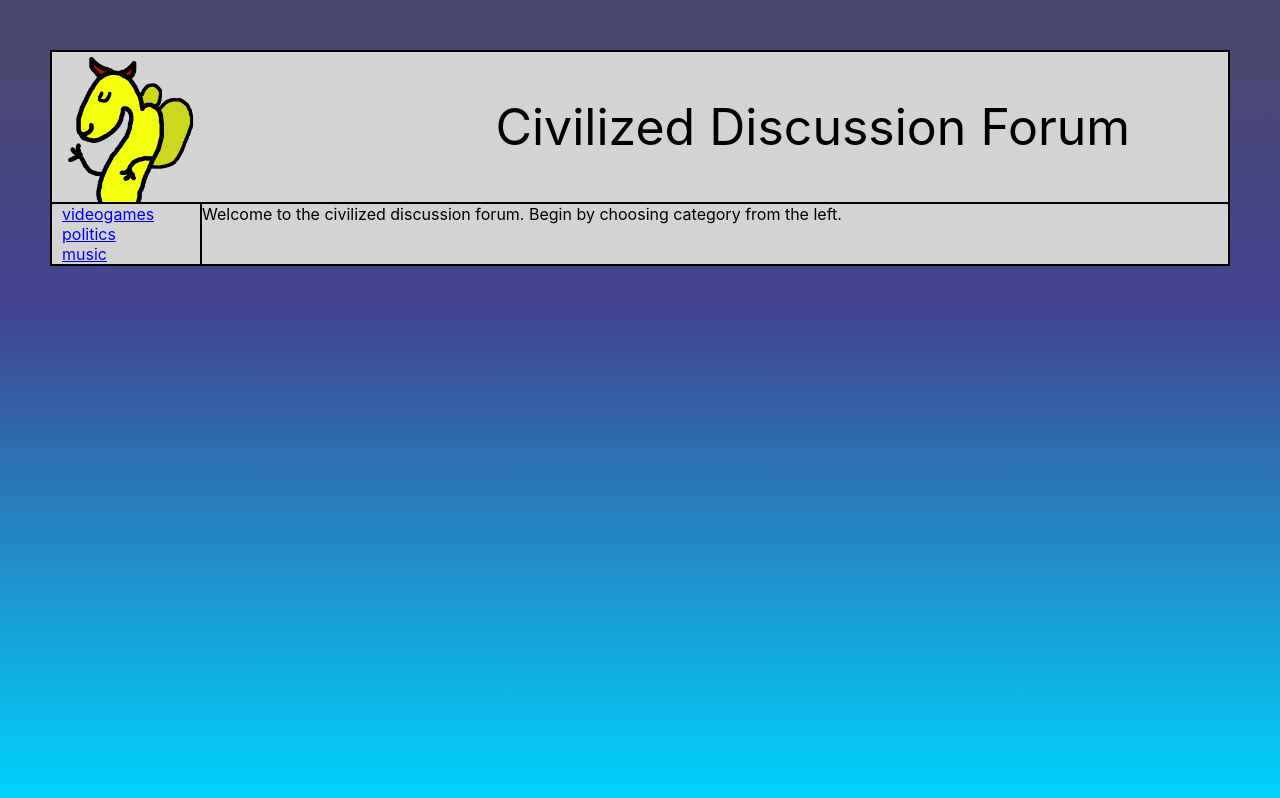
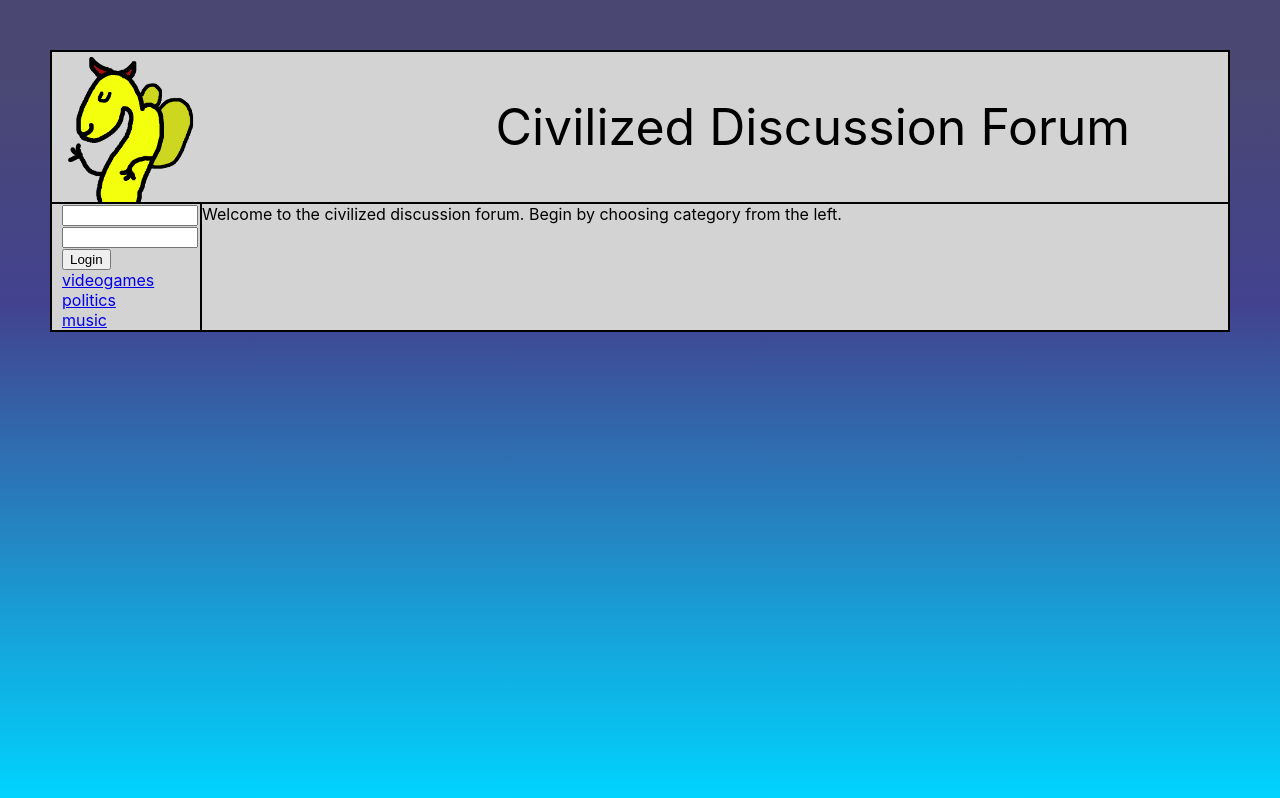
Before and after one commit to tulma95/Civilized-Discussion-Forum, a React (Create React App) app in the folder frontend/: page / in a window 1280 px wide. Built offline with nearby package versions, Linux system fonts and the light colour scheme.

Commit message:
Add form for login

```diff
--- a/frontend/src/App.css
+++ b/frontend/src/App.css
@@ -29,7 +29,7 @@
   border: 2px solid black;
   border-right-width: 0px;
   background-color: lightgray;
-  padding-left: 10px;
+  padding: 0px 10px 0px 10px;
 }
 
 .thread {
--- a/frontend/src/App.js
+++ b/frontend/src/App.js
@@ -3,7 +3,7 @@ import './App.css'
 import ThreadList from './components/containers/ThreadList'
 import CategoryList from './components/presentationals/CategoryList'
 import { Route, Switch } from 'react-router-dom'
-import SingleThread from './components/presentationals/SingleThread'
+import SingleThread from './components/containers/SingleThread'
 import Header from './components/presentationals/Header'
 import homeView from './components/presentationals/homeView'
 
--- /dev/null
+++ b/frontend/src/components/containers/Login.js
@@ -0,0 +1,31 @@
+import React, { useState } from 'react'
+
+const Login = () => {
+  const [username, setUsername] = useState('')
+  const [password, setPassword] = useState()
+
+  const handleSubmit = event => {
+    event.preventDefault()
+    console.log('submit')
+  }
+
+  return (
+    <form onSubmit={handleSubmit}>
+      <input
+        value={username}
+        onChange={e => setUsername(e.target.value)}
+        style={{ width: '100%' }}
+        type='text'
+      />
+      <input
+        value={password}
+        onChange={e => setPassword(e.target.value)}
+        style={{ width: '100%' }}
+        type='password'
+      />
+      <button type='submit'>Login</button>
+    </form>
+  )
+}
+
+export default Login
--- a/frontend/src/components/presentationals/SingleThread.js
+++ b/frontend/src/components/containers/SingleThread.js
@@ -1,6 +1,6 @@
 import React, { useEffect, useState } from 'react'
-import Thread from './Thread'
-import NewPostForm from '../containers/NewPostForm'
+import Thread from '../presentationals/Thread'
+import NewPostForm from './NewPostForm'
 import { useParams } from 'react-router-dom'
 import threadService from '../../services/threadService'
 
--- a/frontend/src/components/presentationals/CategoryList.js
+++ b/frontend/src/components/presentationals/CategoryList.js
@@ -1,9 +1,11 @@
 import React from 'react'
 import { Link } from 'react-router-dom'
+import Login from '../containers/Login'
 
 const CategoryList = ({ list }) => {
   return (
     <div className='catalog'>
+      <Login />
       {list.map(category => (
         <Link key={category} data-cy={category} to={`/${category}`}>
           {category} <br />
--- a/frontend/src/components/presentationals/homeView.js
+++ b/frontend/src/components/presentationals/homeView.js
@@ -1,10 +1,12 @@
 import React from 'react'
 
-const homeView = () => (
-  <div>
-    Welcome to the civilized discussion forum. Begin by choosing category from
-    the left.
-  </div>
-)
+const homeView = () => {
+  return (
+    <div>
+      Welcome to the civilized discussion forum. Begin by choosing category from
+      the left.
+    </div>
+  )
+}
 
 export default homeView
```
